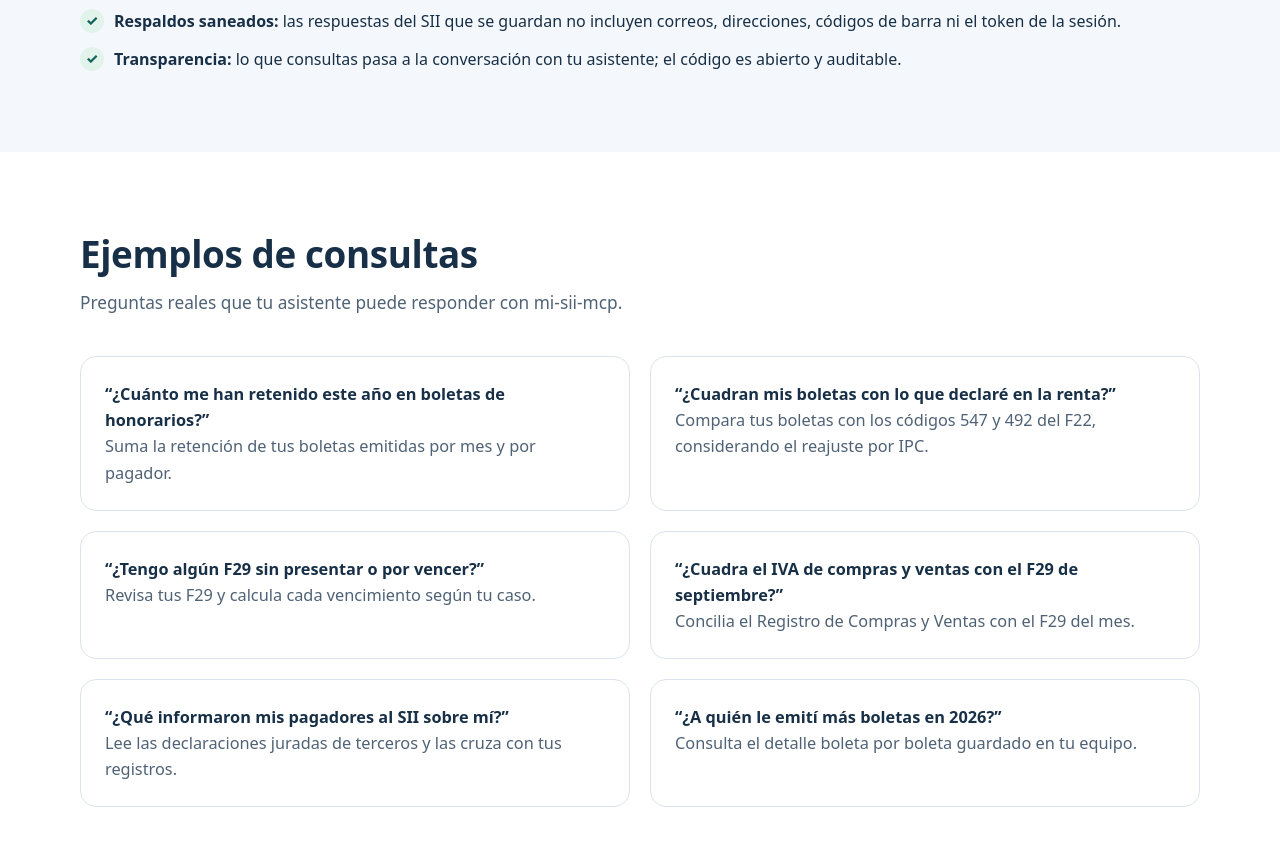
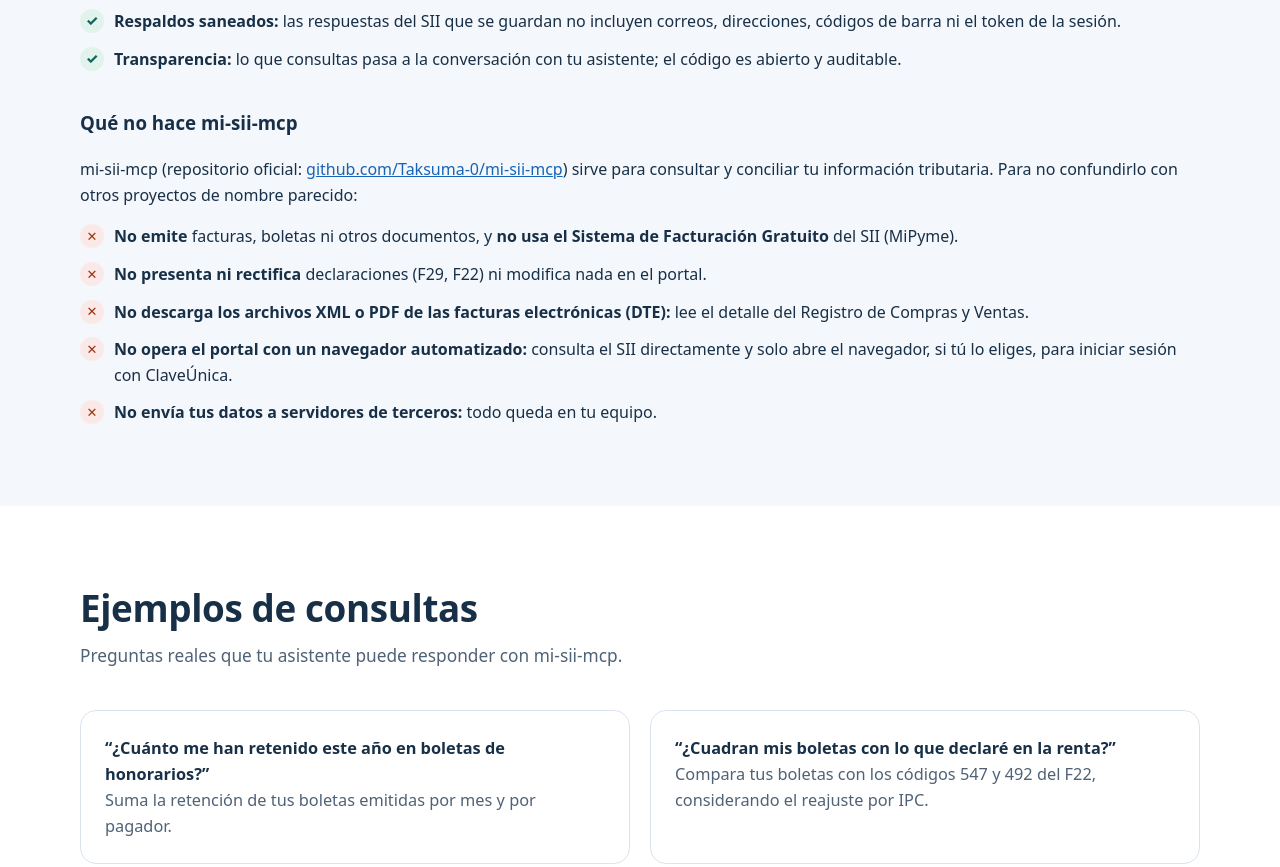
Before and after one commit to Taksuma-0/mi-sii-mcp, a website: page docs/index.html in a window 1280 px wide. Shown: the part 3414-4281 px from the top of the page. Drawn offline with Linux system fonts and the light colour scheme.

Commit message:
docs: qué no hace mi-sii-mcp (no emite, no usa el facturador gratuito, no descarga DTE)

```diff
--- a/docs/index.html
+++ b/docs/index.html
@@ -88,6 +88,7 @@
         { "@type": "Question", "name": "¿El asistente puede ver mi clave tributaria?", "acceptedAnswer": { "@type": "Answer", "text": "No. La clave se escribe solo en la página local o en la terminal, y ninguna herramienta del MCP la recibe. Si eliges mantener la sesión, la clave queda en el almacén de credenciales del sistema operativo." } },
         { "@type": "Question", "name": "¿Dónde quedan mis datos tributarios?", "acceptedAnswer": { "@type": "Answer", "text": "En tu equipo, en una base SQLite en la carpeta ~/.mi-sii-mcp. Lo que preguntas y las respuestas sí pasan por tu asistente de IA, como cualquier conversación con él." } },
         { "@type": "Question", "name": "¿Puede presentar mi F29 o emitir boletas?", "acceptedAnswer": { "@type": "Answer", "text": "No. mi-sii-mcp solo lee el portal del SII; no presenta declaraciones, no emite documentos ni modifica nada." } },
+        { "@type": "Question", "name": "¿mi-sii-mcp emite facturas o usa el Sistema de Facturación Gratuito del SII?", "acceptedAnswer": { "@type": "Answer", "text": "No. mi-sii-mcp no emite facturas ni boletas, no usa el Sistema de Facturación Gratuito del SII y no descarga los archivos de las facturas electrónicas (DTE). Lee el Registro de Compras y Ventas, los F29, la renta F22, las boletas de honorarios y las declaraciones de terceros, siempre en solo lectura. Su código está en github.com/Taksuma-0/mi-sii-mcp." } },
         { "@type": "Question", "name": "¿Es una herramienta oficial del SII?", "acceptedAnswer": { "@type": "Answer", "text": "No. Es un proyecto independiente de código abierto con licencia MIT y no reemplaza la asesoría de un contador." } },
         { "@type": "Question", "name": "¿Cuánto cuesta mi-sii-mcp?", "acceptedAnswer": { "@type": "Answer", "text": "Es gratuito y de código abierto. Solo necesitas un cliente MCP; el costo del asistente de IA depende de su proveedor." } }
       ]
@@ -135,6 +136,7 @@ th,td{text-align:left;padding:14px 16px;border-bottom:1px solid var(--borde);ver
 .arquitectura{display:grid;grid-template-columns:repeat(4,1fr);gap:14px;align-items:stretch;margin:8px 0 32px}
 .nodo{background:#fff;border:2px solid var(--borde);border-radius:14px;padding:16px;text-align:center;font-weight:700}.nodo small{display:block;font-weight:500;color:var(--suave);margin-top:4px}
 .nodo.mcp{border-color:var(--turquesa);background:#effbf9}.nodo.sii{border-style:dashed}
+.titulo-no-hace{margin-top:36px}.lista-no{list-style:none;padding:0;margin:0;display:grid;gap:12px}.lista-no li{padding-left:34px;position:relative}.lista-no li::before{content:"✕";position:absolute;left:0;top:0;width:24px;height:24px;border-radius:50%;background:#fbe9e7;color:#9a3412;display:grid;place-items:center;font-weight:800;font-size:13px}
 .lista-check{list-style:none;padding:0;margin:0;display:grid;gap:12px}.lista-check li{padding-left:34px;position:relative}.lista-check li::before{content:"✓";position:absolute;left:0;top:0;width:24px;height:24px;border-radius:50%;background:#e2f3ec;color:#16645e;display:grid;place-items:center;font-weight:800;font-size:14px}
 .pregunta{font-weight:700;margin:0 0 6px}.consulta{font-size:1.02rem}.consulta q{font-weight:700;color:var(--texto)}
 pre{background:#0d1b2a;color:#e6edf5;padding:18px 20px;border-radius:12px;overflow-x:auto;font-size:14px;line-height:1.5;margin:0}
@@ -259,6 +261,15 @@ footer{background:#0b1f33;color:#b9c8d8;padding:36px 0;font-size:14px}footer .co
         <li><strong>Respaldos saneados:</strong> las respuestas del SII que se guardan no incluyen correos, direcciones, códigos de barra ni el token de la sesión.</li>
         <li><strong>Transparencia:</strong> lo que consultas pasa a la conversación con tu asistente; el código es abierto y auditable.</li>
       </ul>
+      <h3 id="no-hace-titulo" class="titulo-no-hace">Qué no hace mi-sii-mcp</h3>
+      <p>mi-sii-mcp (repositorio oficial: <a href="https://github.com/Taksuma-0/mi-sii-mcp">github.com/Taksuma-0/mi-sii-mcp</a>) sirve para consultar y conciliar tu información tributaria. Para no confundirlo con otros proyectos de nombre parecido:</p>
+      <ul class="lista-no" aria-labelledby="no-hace-titulo">
+        <li><strong>No emite</strong> facturas, boletas ni otros documentos, y <strong>no usa el Sistema de Facturación Gratuito</strong> del SII (MiPyme).</li>
+        <li><strong>No presenta ni rectifica</strong> declaraciones (F29, F22) ni modifica nada en el portal.</li>
+        <li><strong>No descarga los archivos XML o PDF de las facturas electrónicas (DTE):</strong> lee el detalle del Registro de Compras y Ventas.</li>
+        <li><strong>No opera el portal con un navegador automatizado:</strong> consulta el SII directamente y solo abre el navegador, si tú lo eliges, para iniciar sesión con ClaveÚnica.</li>
+        <li><strong>No envía tus datos a servidores de terceros:</strong> todo queda en tu equipo.</li>
+      </ul>
     </div>
   </section>
 
@@ -335,6 +346,7 @@ args = ["C:\\ruta\\a\\mi-sii-mcp\\dist\\interfaces\\cli\\bin.js", "mcp"]</code><
       <details><summary>¿El asistente puede ver mi clave tributaria?</summary><p>No. La clave se escribe solo en la página local o en la terminal, y ninguna herramienta del MCP la recibe. Si eliges mantener la sesión, la clave queda en el almacén de credenciales del sistema operativo.</p></details>
       <details><summary>¿Dónde quedan mis datos tributarios?</summary><p>En tu equipo, en una base SQLite en la carpeta <code>~/.mi-sii-mcp</code>. Lo que preguntas y las respuestas sí pasan por tu asistente de IA, como cualquier conversación con él.</p></details>
       <details><summary>¿Puede presentar mi F29 o emitir boletas?</summary><p>No. mi-sii-mcp solo lee el portal del SII; no presenta declaraciones, no emite documentos ni modifica nada.</p></details>
+      <details><summary>¿mi-sii-mcp emite facturas o usa el Sistema de Facturación Gratuito del SII?</summary><p>No. mi-sii-mcp no emite facturas ni boletas, no usa el Sistema de Facturación Gratuito del SII y no descarga los archivos de las facturas electrónicas (DTE). Lee el Registro de Compras y Ventas, los F29, la renta F22, las boletas de honorarios y las declaraciones de terceros, siempre en solo lectura. Su código está en <a href="https://github.com/Taksuma-0/mi-sii-mcp">github.com/Taksuma-0/mi-sii-mcp</a>.</p></details>
       <details><summary>¿Es una herramienta oficial del SII?</summary><p>No. Es un proyecto independiente de código abierto con licencia MIT y no reemplaza la asesoría de un contador.</p></details>
       <details><summary>¿Cuánto cuesta mi-sii-mcp?</summary><p>Es gratuito y de código abierto. Solo necesitas un cliente MCP; el costo del asistente de IA depende de su proveedor.</p></details>
     </div>
```
Also changed, not shown: docs/llms.txt (+12 -0 lines), README.md.
